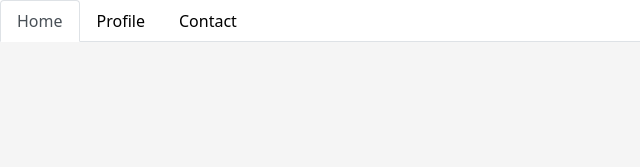
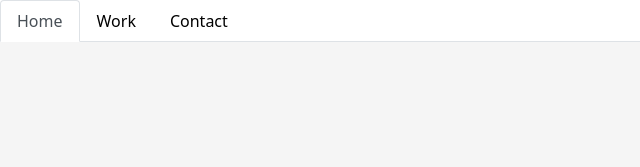
Before and after one commit to momo427/Portfolio-Tyra, a plain HTML site: page index.html in a window 1280 px wide. Shown: the top 167 px of the page, 0-640 px from the left. Drawn offline with nearby package versions, Linux system fonts and the light colour scheme.

Commit message:
working on nav

```diff
--- a/index.html
+++ b/index.html
@@ -26,7 +26,7 @@
         </li>
         <li class="nav-item" role="presentation">
             <button class="nav-link" id="profile-tab" data-bs-toggle="tab" data-bs-target="#profile" type="button"
-                role="tab" aria-controls="profile" aria-selected="false">Profile</button>
+                role="tab" aria-controls="profile" aria-selected="false">Work</button>
         </li>
         <li class="nav-item" role="presentation">
             <button class="nav-link" id="contact-tab" data-bs-toggle="tab" data-bs-target="#contact" type="button"
```
